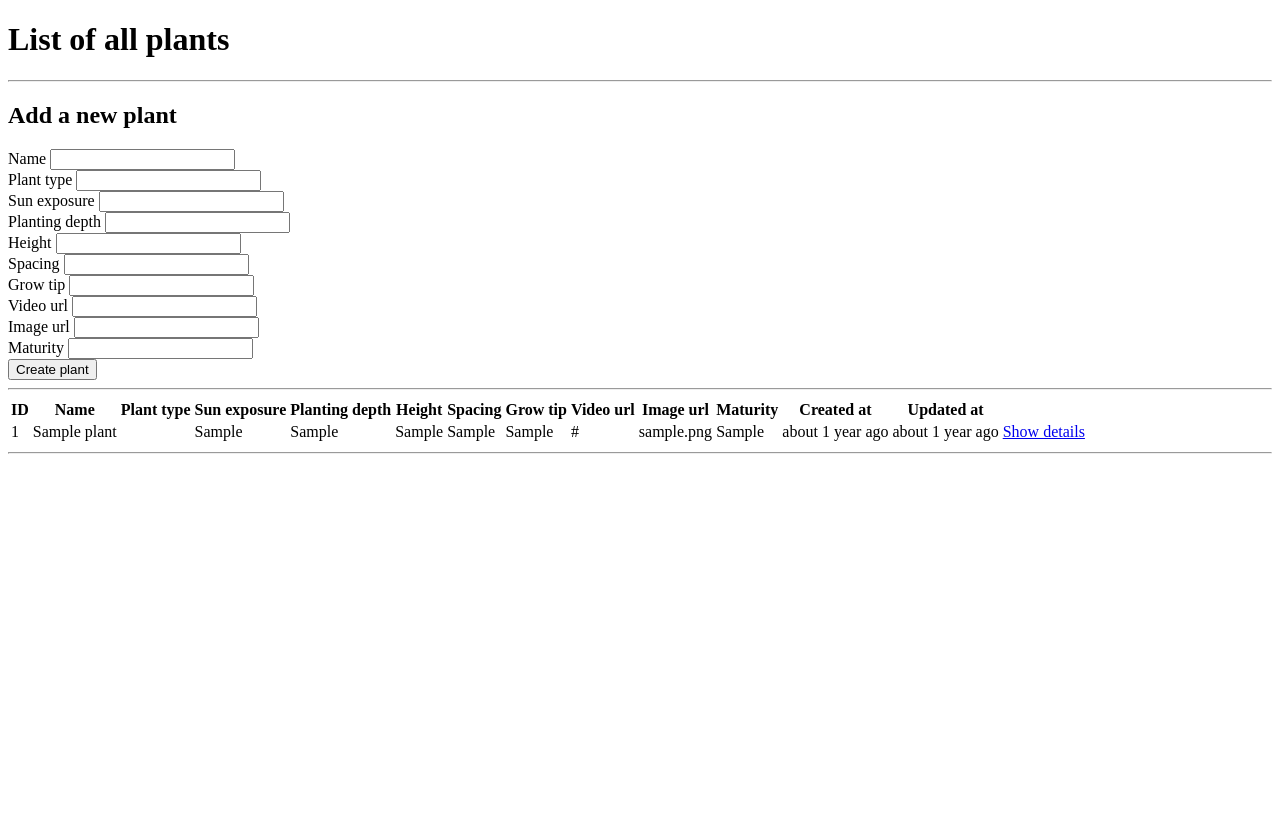
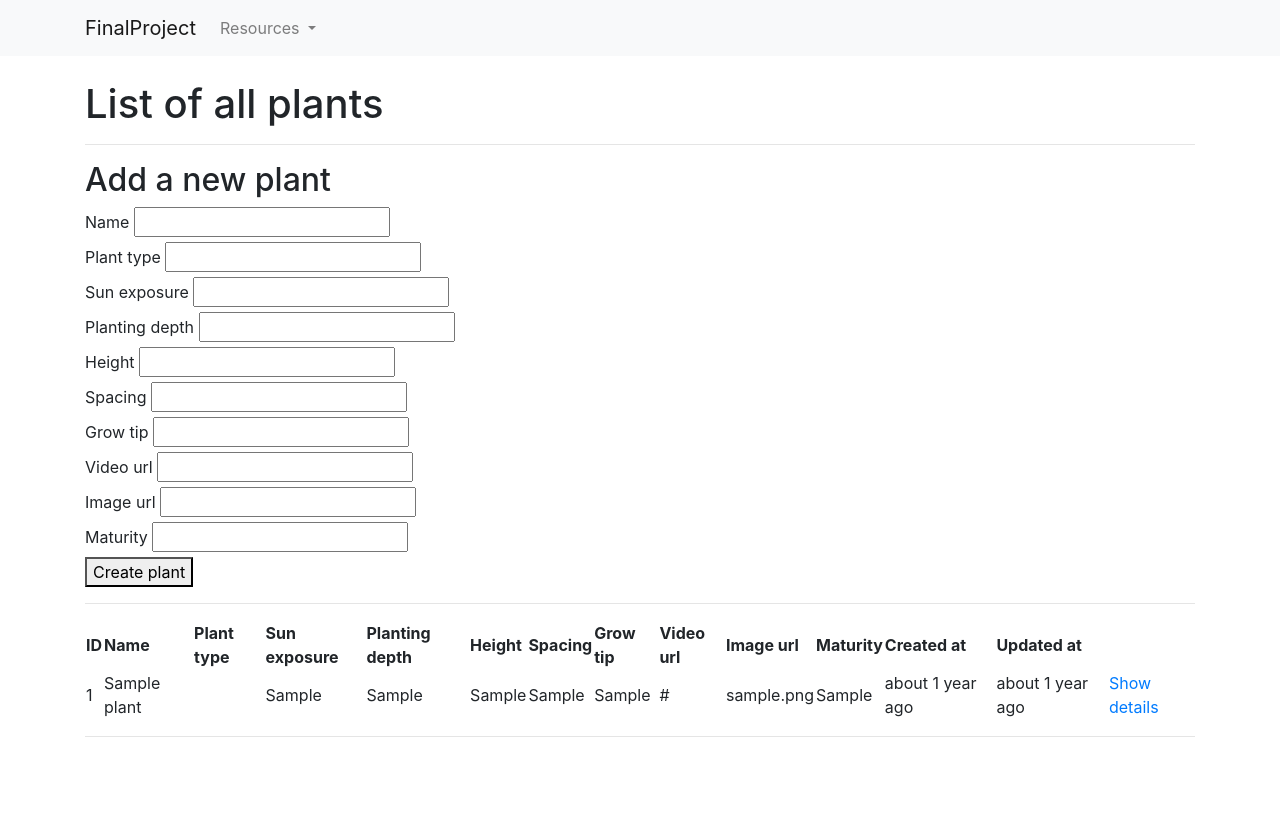
Before and after one commit to adibayay/garden_concierge, a Rails app: page /plants in a window 1280 px wide. Before the commit the page ends 454 px from the top, so only its background shows below. Run offline with Rails 7, Linux system fonts and the light colour scheme; tables that the repository leaves empty hold one stand-in row (values such as "Sample post"); some libraries are stand-ins or nearby versions.

Commit message:
Added bootstrap layout

```diff
--- a/app/views/layouts/application.html.erb
+++ b/app/views/layouts/application.html.erb
@@ -1,21 +1,41 @@
 <!DOCTYPE html>
 <html>
 <head>
-    <title>FinalProject</title>
-    <%= csrf_meta_tags %>
+  <title>
+    FinalProject
+  </title>
 
   <!-- Expand the number of characters we can use in the document beyond basic ASCII 🎉 -->
   <meta charset="utf-8">
 
-    <!-- Make it responsive to small screens -->
+  <!-- Make it responsive to small screens. Include only if you're using responsive CSS. -->
   <meta name="viewport" content="width=device-width, initial-scale=1, shrink-to-fit=no">
+
+  <%= csrf_meta_tags %>
   <%= csp_meta_tag %>
 
-    <%= stylesheet_link_tag 'application', media: 'all' %>
+  <!-- Helper methods that create <link>s and <script>s for all of the stylesheets and javascript files in the non-`/public/` assets folders. -->
+  <%= stylesheet_link_tag    'application', media: 'all' %>
+  <%# javascript_pack_tag  'application' %>
 
+  <!-- Rendering a partial that has all the <link>s and <script>s for assets we are pulling from content-delivery networks. -->
+  <%= render "shared/cdn_assets" %>
+
+  <meta name="viewport" content="width=device-width, initial-scale=1">
+  <meta http-equiv="X-UA-Compatible" content="IE=edge" />
+  <style>
+    body { padding-bottom: 70px }
+  </style>
 </head>
 
 <body>
+  <%= render "shared/navbar" %>
+
+  <div class="container">
+    <%= render "shared/flashes" %>
+
     <%= yield %>
+  </div>
+
 </body>
 </html>
--- /dev/null
+++ b/app/views/shared/_cdn_assets.html.erb
@@ -0,0 +1,9 @@
+<!-- Connect Bootstrap CSS -->
+<link rel="stylesheet" href="https://stackpath.bootstrapcdn.com/bootstrap/4.3.1/css/bootstrap.min.css">
+
+<!-- Connect Font Awesome CSS -->
+<link rel="stylesheet" href="https://cdnjs.cloudflare.com/ajax/libs/font-awesome/5.11.2/css/all.min.css">
+
+<!-- Connect Bootstrap JavaScript and its dependencies -->
+<script src="https://cdnjs.cloudflare.com/ajax/libs/jquery/3.4.1/jquery.min.js"></script>
+<script src="https://stackpath.bootstrapcdn.com/bootstrap/4.3.1/js/bootstrap.bundle.min.js"></script>
--- /dev/null
+++ b/app/views/shared/_flashes.html.erb
@@ -0,0 +1,23 @@
+<div class="row">
+  <div class="col-md-12">
+    <% if notice.present? %>
+      <div class="alert alert-success alert-dismissable" role="alert">
+        <%= notice %>
+
+        <button type="button" class="close" data-dismiss="alert" aria-label="Close">
+          <span aria-hidden="true">&times;</span>
+        </button>
+      </div>
+    <% end %>
+
+    <% if alert.present? %>
+      <div class="alert alert-warning alert-dismissable" role="alert">
+        <%= alert %>
+
+        <button type="button" class="close" data-dismiss="alert" aria-label="Close">
+          <span aria-hidden="true">&times;</span>
+        </button>
+      </div>
+    <% end %>
+  </div>
+</div>
--- /dev/null
+++ b/app/views/shared/_navbar.html.erb
@@ -0,0 +1,35 @@
+<nav class="navbar navbar-expand-lg navbar-light bg-light mb-4">
+  <div class="container">
+    <a class="navbar-brand" href="/">
+      FinalProject
+    </a>
+
+    <button class="navbar-toggler" type="button" data-toggle="collapse" data-target="#collapsible-nav-links" aria-controls="collapsible-nav-links" aria-expanded="false" aria-label="Toggle navigation">
+      <span class="navbar-toggler-icon"></span>
+    </button>
+
+    <div class="collapse navbar-collapse" id="collapsible-nav-links">
+      <ul class="navbar-nav mr-auto">
+        <li class="nav-item dropdown">
+          <a class="nav-link dropdown-toggle" href="#" id="navbarDropdown" role="button" data-toggle="dropdown" aria-haspopup="true" aria-expanded="false">
+            Resources
+          </a>
+          <div class="dropdown-menu" aria-labelledby="navbarDropdown">
+            <a href="/companions" class="dropdown-item">
+              Companions
+            </a>
+            <a href="/grow_dates" class="dropdown-item">
+              Grow Dates
+            </a>
+            <a href="/gardens" class="dropdown-item">
+              Gardens
+            </a>
+            <a href="/plants" class="dropdown-item">
+              Plants
+            </a>
+          </div>
+        </li>
+      </ul>
+    </div> <!-- .navbar-collapse -->
+  </div> <!-- .container -->
+</nav>
--- a/config/routes.rb
+++ b/config/routes.rb
@@ -1,7 +1,6 @@
 Rails.application.routes.draw do
-
-
-
+  # Homepage
+  get("/", { :controller => "plants", :action => "index" })
   # Routes for the Companion resource:
 
   # CREATE
```
Also changed, not shown: app/models/companion.rb (+10 -0 lines), app/models/garden.rb (+11 -0 lines), app/models/grow_date.rb (+14 -0 lines), app/models/plant.rb (+18 -0 lines), app/models/user.rb (+11 -0 lines), db/development.sqlite3, db/schema.rb. Lines whose indentation alone changed are shown as unchanged.
